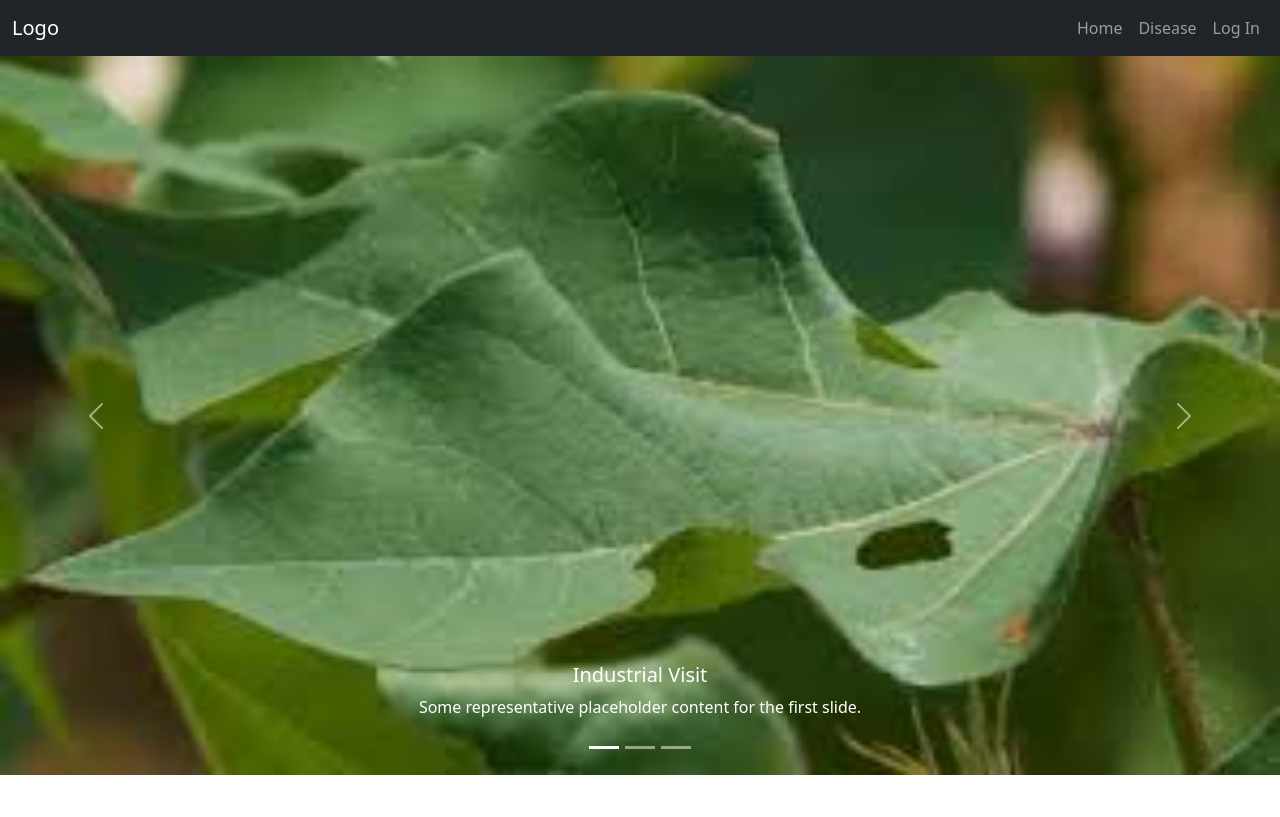
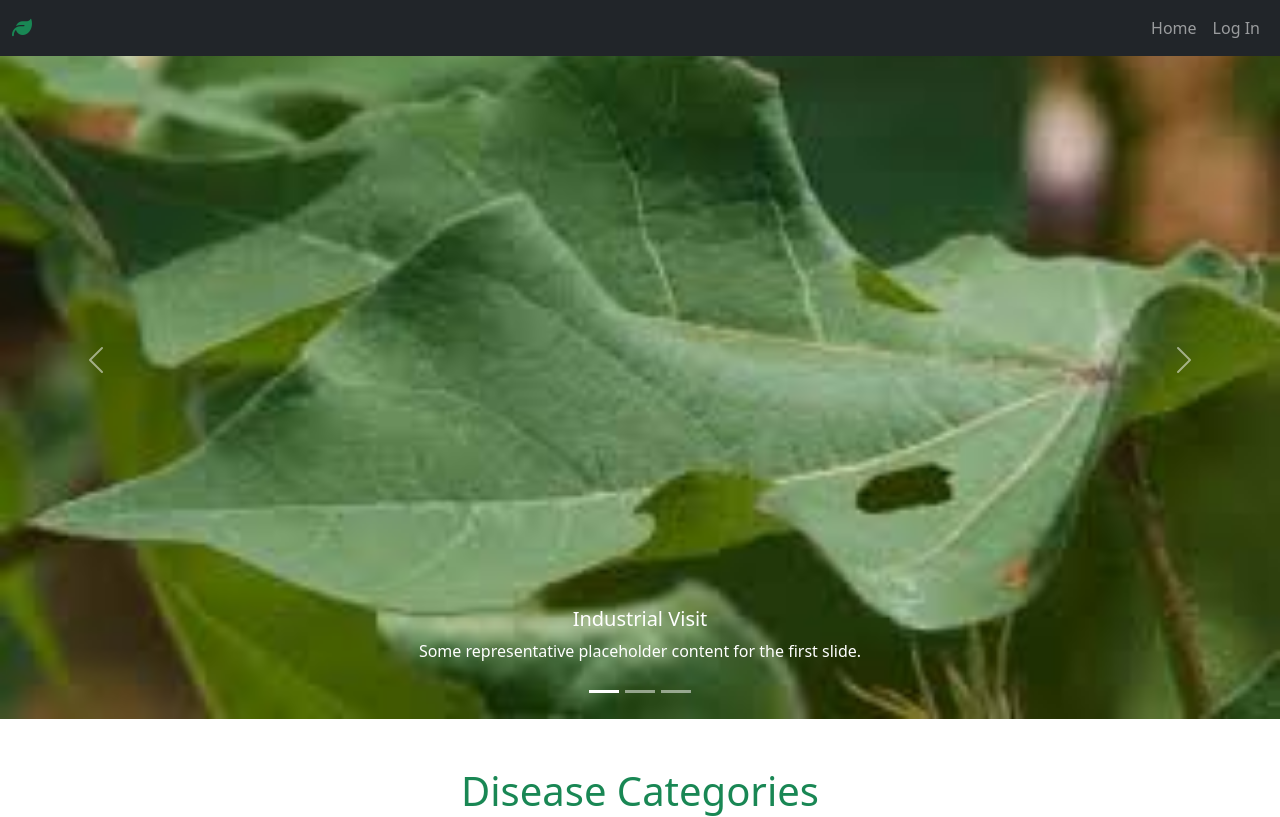
Before and after one commit to AshwathyMathew/Cotton-Leaf-Disease-Prediction, a Flask app: page / in a window 1280 px wide. Shown: the top 817 px of the page. Run offline with Flask 3, Linux system fonts and the light colour scheme.

Commit message:
Add files via upload

```diff
--- a/app.py
+++ b/app.py
@@ -16,6 +16,16 @@ def home():
     return render_template('home.html')
 @app.route('/login', methods=['GET', 'POST'])
 def login():
+    if request.method == 'POST':
+        # Handle login logic here (e.g., validate username and password)
+        username = request.form.get('Email')
+        password = request.form.get('Password')
+        # For demonstration, we will just check if the username and password are not empty
+        if username=="admin@gmail.com" and password=="admin123":
+            return render_template('predict.html', msg="Login successful!")
+        else:
+            msg = "Please enter both username and password."
+            return render_template('login.html', msg=msg)
     return render_template('login.html')
 @app.route('/prediction', methods=['GET', 'POST'])
 def prediction():
--- a/templates/home.html
+++ b/templates/home.html
@@ -12,15 +12,12 @@
 </head>
 <body>
     <!-- Grey with black text -->
-<nav class="navbar navbar-expand-sm bg-dark navbar-dark">
+<nav class="navbar navbar-expand-sm bg-dark navbar-dark fixed-top">
     <div class="container-fluid">
-        <a class="navbar-brand" href="javascript:void(0)">Logo</a>
+        <a class="navbar-brand" href="javascript:void(0)"><i class="fa-solid text-success fa-leaf"></i></a>
         <ul class="navbar-nav">
        <li class="nav-item">
-          <a class="nav-link" href="#">Home</a>
-        </li>
-        <li class="nav-item">
-          <a class="nav-link" href="{{url_for('prediction')}}">Disease</a>
+          <a class="nav-link" href="#disease-categories">Home</a>
         </li>
         <li class="nav-item">
           <a class="nav-link" href="{{url_for('login')}}">Log In</a>
@@ -71,7 +68,7 @@
         <span class="visually-hidden">Next</span>
     </button>
 </div>
-<div class="container mb-5">
+<div class="container mb-5" id ="disease-categories">
     <h1 class="text-center pt-5 text-success">Disease Categories</h1>
     <div class="row">
         <div class="col p-4 m-3 rounded-3xl shadow border text-center">
```
Also changed, not shown: templates/login.html (+5 -3 lines).
